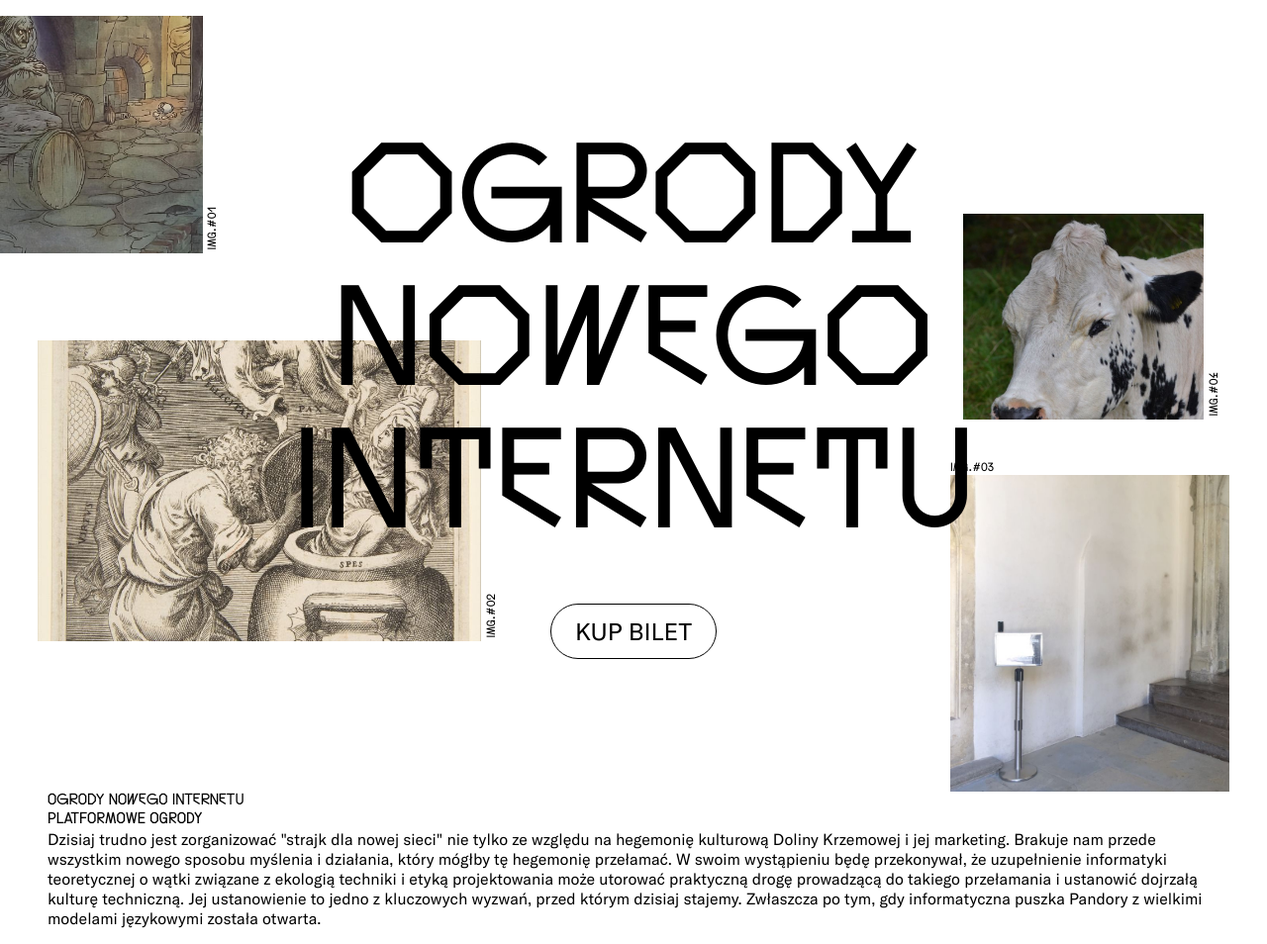
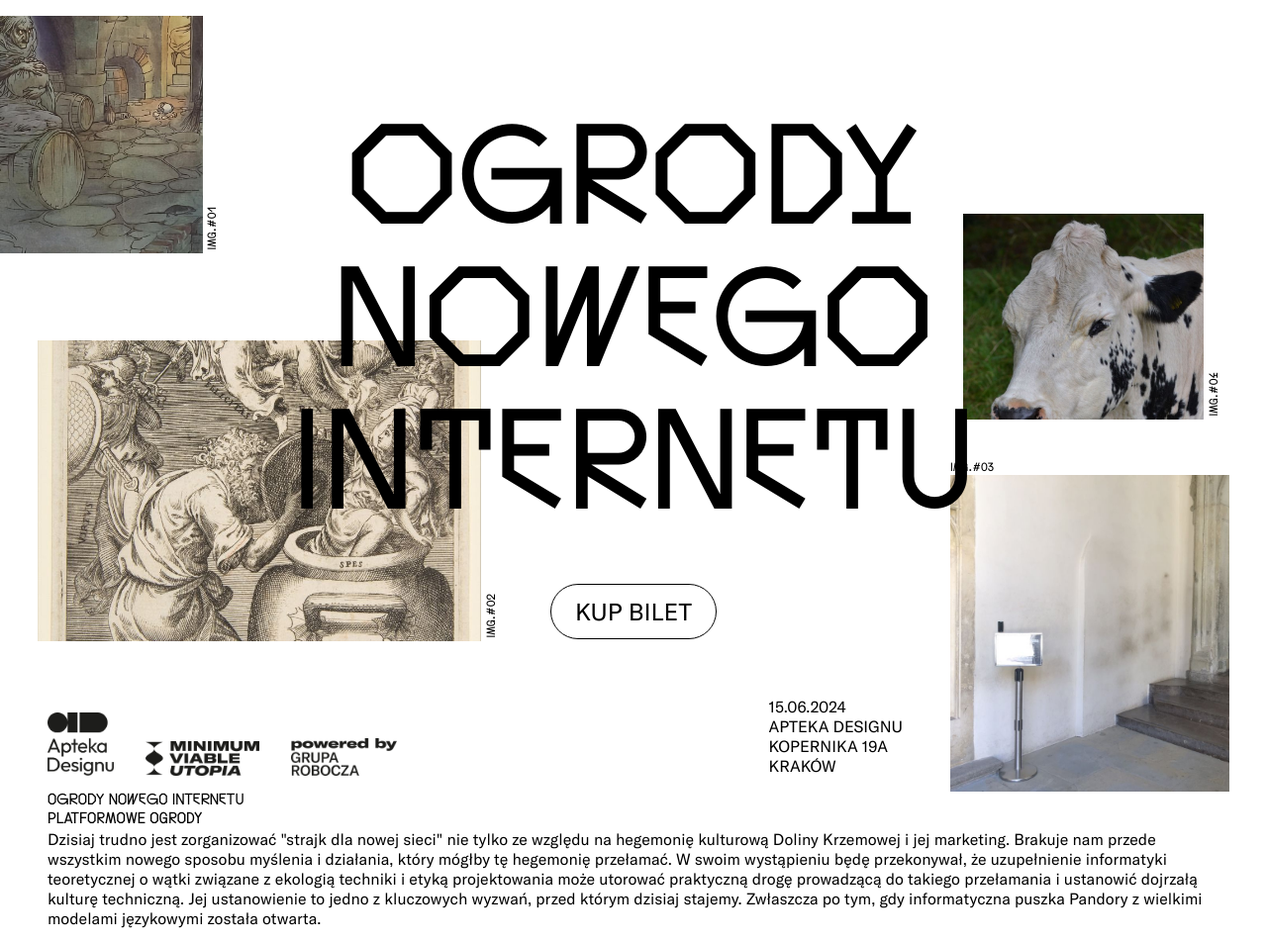
Before and after one commit to Studio-Widok/ogrody-nowego-internetu, a PHP site: page / in a window 1280 px wide. Shown: the whole page at 99% size. Run offline with PHP 8.4, Linux system fonts and the light colour scheme; style sheets or scripts are compiled from the project's sources.

Commit message:
front top info

```diff
--- a/parts/front-top.php
+++ b/parts/front-top.php
@@ -33,12 +33,27 @@
       </div>
     </div>
   </div>
+
+  <div></div>
+
   <div id="front-center">
     <div id="front-logo" class="accent">
       ogrody<br>now<span class="alt">e</span>go<br>int<span
         class="alt">e</span>rn<span class="alt">e</span>tu
     </div>
-
     <button class="button">kup bilet</button>
   </div>
+
+  <div id="front-top-info">
+    <div class="logo-row flex">
+      <img src="./media/logo-apteka.png" alt="apteka designu" class="logo">
+      <img src="./media/logo-mvu.png" alt="minimum viable utopia" class="logo">
+      <img src="./media/logo-grupa-robocza.png" alt="grupa robocza"
+        class="logo">
+    </div>
+    <div class="info-text uppercase">15.06.2024<br>
+      apteka designu<br>
+      kopernika 19a<br>
+      KRAKÓW</div>
+  </div>
 </div>
--- a/src/scss/parts/front-top.scss
+++ b/src/scss/parts/front-top.scss
@@ -4,8 +4,9 @@
   width: 100%;
   min-height: calc(var(--vh, 1vh) * 100);
   display: flex;
+  flex-direction: column;
+  justify-content: space-between;
   align-items: center;
-  justify-content: center;
 
   #front-logo {
     font-feature-settings: "ss02" 0;
@@ -53,4 +54,34 @@
       height: 26%;
     }
   }
+
+  #front-top-info {
+    display: flex;
+    justify-content: space-between;
+    width: 75%;
+    align-self: flex-start;
+    align-items: flex-end;
+    padding: 0 3em 1em 3em;
+
+    .logo-row {
+      gap: 2em;
+      align-items: flex-end;
+    }
+
+    .logo {
+      width: auto;
+
+      &:nth-child(1) {
+        height: 4em;
+      }
+
+      &:nth-child(2) {
+        height: 2.2em;
+      }
+
+      &:nth-child(3) {
+        height: 2.4em;
+      }
+    }
+  }
 }
```
Also changed, not shown: README.md, media/logo-apteka.png (added), media/logo-grupa-robocza.png (added), media/logo-mvu.png (added).
